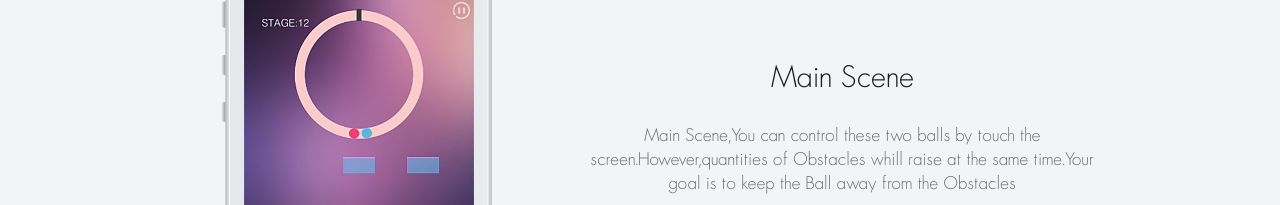
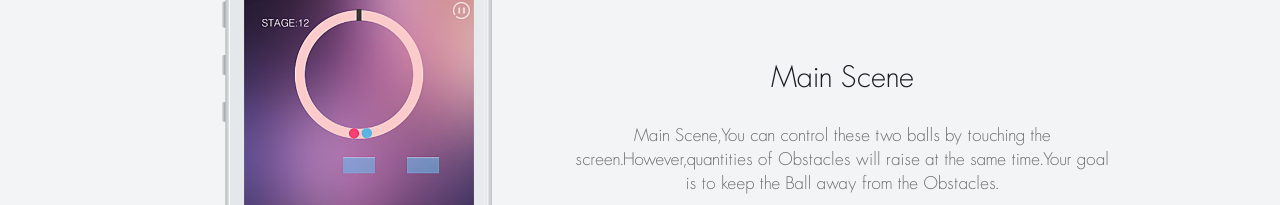
Before and after one commit to Germey/BallEscape, a plain HTML site: page index.html in a window 1280 px wide. Shown: the part 2820-3025 px from the top of the page. Drawn offline with Linux system fonts and the light colour scheme; files whose address does not match are found by name.

Commit message:
2015/3/27 23:40

```diff
--- a/index.html
+++ b/index.html
@@ -283,7 +283,7 @@
 						<h3 id="title-3">Main Scene</h3>
 
 						<!-- Description -->
-						<p>Main Scene,You can control these two balls by touch the screen.However,quantities of Obstacles whill raise at the same time.Your goal is to keep the Ball away from the Obstacles</p>
+						<p>Main Scene,You can control these two balls by touching the screen.However,quantities of Obstacles will raise at the same time.Your goal is to keep the Ball away from the Obstacles.</p>
 
 						<!-- Button -->
 						<p class="btn-app-store">
```
Also changed, not shown: fonts/futuraicg/FuturaICG-Light-webfont.woff2 (added), images/favicon/favicon.png.
